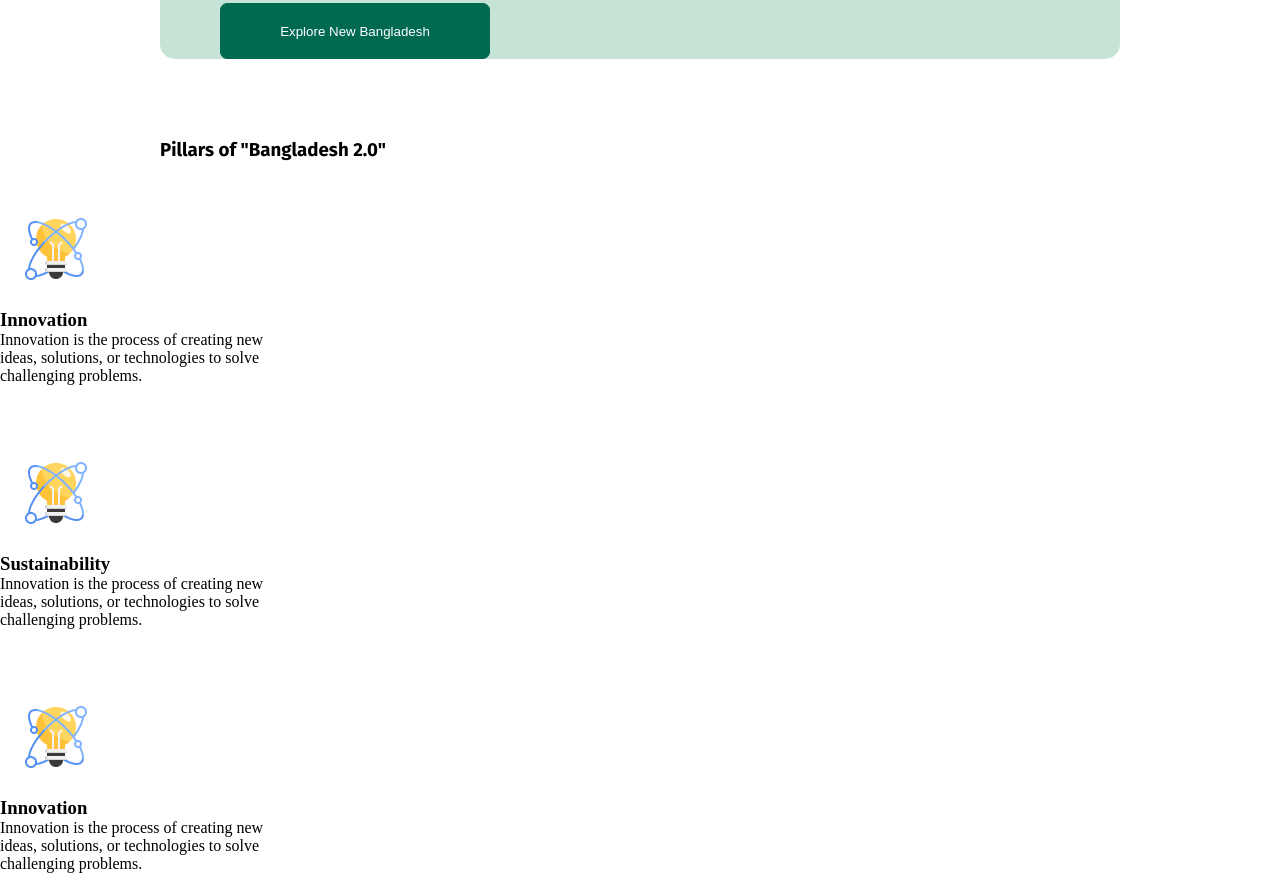
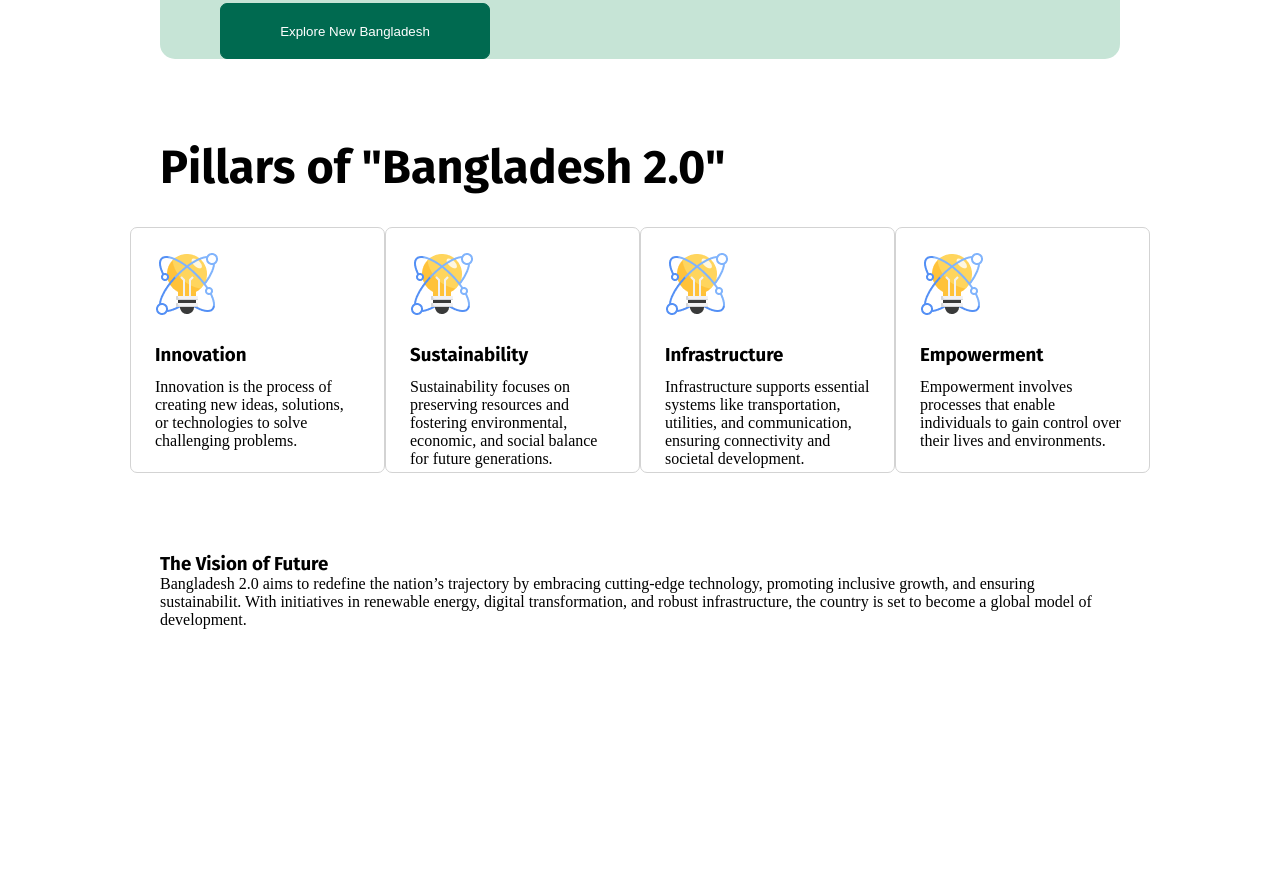
Before and after one commit to sanzidasayra/Assignment-1, a plain HTML site: page index.html in a window 1280 px wide. Shown: the part 684-1560 px from the top of the page. After the commit the page ends 1337 px from the top, so only its background shows below. Drawn offline with Linux system fonts and the light colour scheme.

Commit message:
pillar of bangladesh cards added

```diff
--- a/index.html
+++ b/index.html
@@ -14,7 +14,7 @@
     <header>
         <nav class="nav-bar">
             <h3 class="nav-title fira-sans-bold">Bangladesh 2.0</h3>
-            <button class="btn">Sign In</button>
+            <button class="btn fira-sans-semibold">Sign In</button>
         </nav>
     </header>
 
@@ -33,29 +33,36 @@
         <h3 class="fira-sans-bold">Pillars of "Bangladesh 2.0"</h3>
         </div>
 
-        <div class="card 1 card-box-1">
+        <div class="card">
+        <div class="card-1 card-box-1">
             <img class="card-img" src="assets/card-icon.png" alt="">
-            <h3>Innovation</h3>
+            <h3 class="card-heading fira-sans-bold">Innovation</h3>
             <p class="card-description">Innovation is the process of creating new ideas, solutions, or technologies to solve challenging problems.</p>
     </div>
 
-    <div class="card 1 card-box-1">
+    <div class="card-1 card-box-1">
         <img class="card-img" src="assets/card-icon.png" alt="">
-        <h3>Sustainability</h3>
-        <p class="card-description">Innovation is the process of creating new ideas, solutions, or technologies to solve challenging problems.</p>
+        <h3 class="card-heading fira-sans-bold">Sustainability</h3>
+        <p class="card-description">Sustainability focuses on preserving resources and fostering environmental, economic, and social balance for future generations.</p>
 </div>
 
-<div class="card 1 card-box-1">
+<div class="card-1 card-box-1">
     <img class="card-img" src="assets/card-icon.png" alt="">
-    <h3>Innovation</h3>
-    <p class="card-description">Innovation is the process of creating new ideas, solutions, or technologies to solve challenging problems.</p>
+    <h3 class="card-heading fira-sans-bold">Infrastructure</h3>
+    <p class="card-description">Infrastructure supports essential systems like transportation, utilities, and communication, ensuring connectivity and societal development.</p>
 </div>
 
-<div class="card 1 card-box-1">
+<div class="card-1 card-box-1">
     <img class="card-img" src="assets/card-icon.png" alt="">
-    <h3>Empowerment</h3>
-    <p class="card-description">Innovation is the process of creating new ideas, solutions, or technologies to solve challenging problems.</p>
+    <h3 class="card-heading fira-sans-bold" >Empowerment</h3>
+    <p class="card-description">Empowerment involves processes that enable individuals to gain control over their lives and environments.</p>
 </div>
+</div>
+
+<div class="card-title-2">
+    <h3 class="fira-sans-bold">The Vision of Future</h3>
+    <p>Bangladesh 2.0 aims to redefine the nation’s trajectory by embracing cutting-edge technology, promoting inclusive growth, and ensuring sustainabilit. With initiatives in renewable energy, digital transformation, and robust infrastructure, the country is set to become a global model of development.</p>
+    </div>
 
     <main>
 
--- a/styles/style.css
+++ b/styles/style.css
@@ -65,6 +65,10 @@
 
 }
 
+.nav-title{
+    font-size: 32px;
+}
+
   /*btn styles */
 
   .btn{
@@ -76,6 +80,7 @@
     margin-top: 24px;
     margin-bottom: 24px;
     margin-right: 160px;
+    font-size: 18px;
   }
 
   .nav-title{
@@ -130,18 +135,22 @@
   /* card styles */
 
   .card-title{
+    font-size: 40px;
     margin-top: 80px;
     margin-bottom: 32px;
     margin-left: 160px;
+
   }
 .card-1{
-    background-color: #FFFFFF;
+    background-color: white;
     border: 1px solid lightgray;
-    border-radius: 5px;
+    border-radius: 7px;
+    box-shadow: 5px solid lightgrey;
 }
   .card-box-1{
     height: 244px;
-    width: 302px;
+    width: 340px;
+    box-shadow: 5px solid lightgrey;
   }
 
   .card-img{
@@ -153,5 +162,26 @@
   .card-description{
     margin-right: 24px;
     margin-bottom: 24px;
+    padding-left: 24px;
 
   }
+
+  .card{
+   display: flex;
+    justify-content: space-around;
+    padding-left: 130PX;
+    padding-right: 130PX;
+
+  }
+
+  .card-heading{
+    padding-left: 24px;
+    margin-bottom: 12px;
+  }
+
+  .card-title-2{
+    margin-top: 80px;
+    margin-bottom: 24px;
+    margin-left: 160px;
+    margin-right: 160px;
+  }
```
